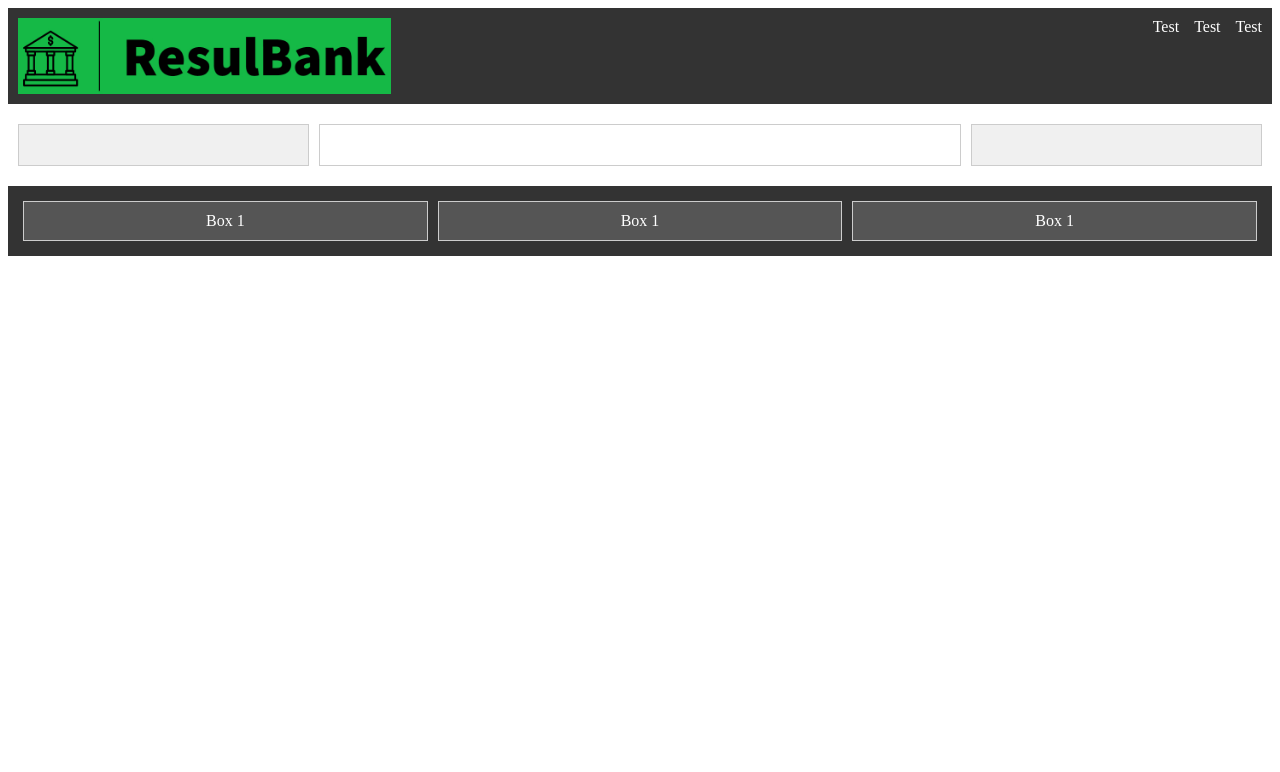
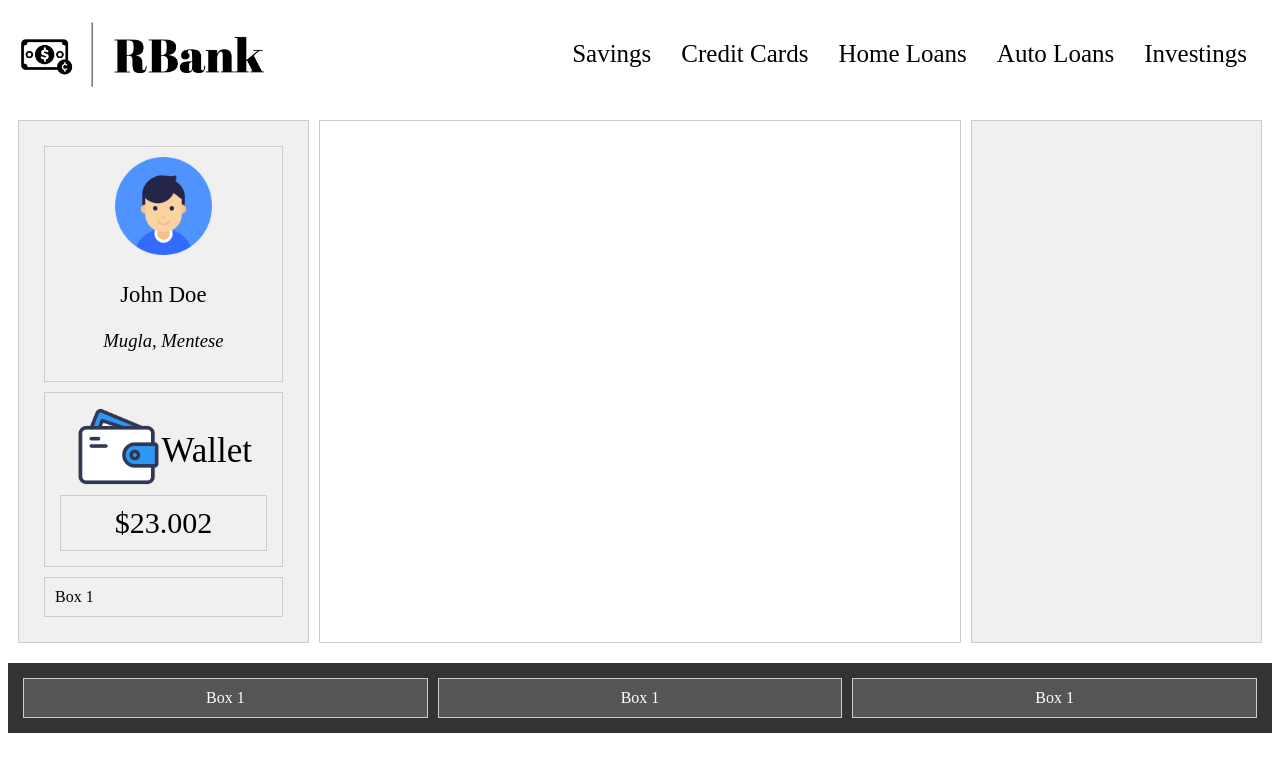
Before and after one commit to rbozburun/WebDevelopmentProject, a plain HTML site: page index.html in a window 1280 px wide. Drawn offline with Linux system fonts and the light colour scheme.

Commit message:
Initial work

```diff
--- a/index.css
+++ b/index.css
@@ -1,13 +1,14 @@
+/* Split right and left contents of header*/
 header {
     display: flex;
-    background-color: #333;
     justify-content: space-between; /* justify-content: space-between; to the header styles to push the logo to the left and the menu to the right. */
     color: #fff;
     padding: 10px;
+
 }
 
 header img {
-    max-width: 30%;
+    max-width: 20%;
     margin-right: 0px;
 }
 
@@ -15,10 +16,24 @@ header img {
     display: flex;
 }
 
-.menu span {
+/* Vertically center align the contents of menu divs */
+.menu-item {
+    margin:auto;
+}
+
+/* Customize clickable menu anchors */
+.menu-item a {
     margin-left: 15px;
-    cursor: pointer;
+    margin-right: 15px;
+    color:black;
+    text-decoration: none;
+    font-size: 25px;
+
 }
+.menu-item a:hover {
+    text-decoration: underline;
+}
+
 
 section {
     display: flex;
@@ -48,6 +63,13 @@ footer {
     text-align: center;
 }
 
+/* Align elements by row direction*/
+.flex-row{
+    display: flex;
+    align-items: center; /* Vertically center the items */
+    justify-content: center; /* Horizontally center the items */
+}
+
 .box {
     width: 30%;
     margin: 0 10px; /* Adjust the margin as needed */
@@ -56,13 +78,55 @@ footer {
     box-sizing: border-box; /* Include padding and border in box size */
 }
 
-.flex-container {
+/* Align elements by column direction*/
+.flex-column {
     display: flex;
+    flex-direction: column;
 }
 
 .flex-item {
-    flex: 1; /* This property determines how a flex item grows or shrinks to fill the available space. */
+    align-items: center;
+    flex: 1;
     padding: 10px;
     border: 1px solid #ccc;
     margin: 5px;
 }
+
+#persona {
+    width: 45%;
+}
+
+#persona-text {
+    font-size: 17pt;
+}
+
+#persona-substation {
+    font-size: 14pt;
+    font-style: italic;
+    margin-top:1px;
+}
+
+/* Horizontally center align contents of sidebar box */
+.sidebar-box{
+    text-align: center;
+}
+
+#balance-logo{
+    width: 40%;
+}
+#balance-text{
+    font-size: 35px;
+    display:inline-block;
+    margin-top: 10px;
+}
+
+#balance{
+    text-align: center;
+    font-size: 30px;
+}
+
+.vertical-center-flex{
+    display:flex;
+    align-items: center; /* Vertically center the items */
+    justify-content: center; /* Horizontally center the items */
+}
--- a/index.html
+++ b/index.html
@@ -4,24 +4,41 @@
         <meta charset="UTF-8">
         <meta name="viewport" content="width=device-width, initial-scale=1.0">
         <link rel="stylesheet" href="./index.css">
+        <link rel="stylesheet" href="http://maxcdn.bootstrapcdn.com/font-awesome/latest/css/font-awesome.min.css">
         <title>ResulBank</title>
     </head>
     <body>
         <!-- HEADER  SECTION -->
         <header>
-                <img id="logo" src="./img/logo.png" alt="Resul Bank Logo">
+                <img id="logo" src="./img/logo_black.png" alt="Resul Bank Logo">
                 <div class="menu">
-                    <span>Test</span>
-                    <span>Test</span>
-                    <span>Test</span>
+                    <div class="menu-item"><a href="#">Savings</a></div>
+                    <div class="menu-item"><a href="#">Credit Cards</a></div>
+                    <div class="menu-item"><a href="#">Home Loans</a></div>
+                    <div class="menu-item"><a href="#">Auto Loans</a></div>
+                    <div class="menu-item"><a href="#">Investings</a></div>
                 </div>
 
         </header>
 
         <!-- MAIN SECTION -->
         <section>
-            <div class="sidebar">
-                <!-- Left Sidebar Content -->
+            <!-- Left Sidebar Content -->
+            <div class="sidebar flex-column">
+                <div class="flex-item sidebar-box">
+                    <img id="persona" src="./img/persona.png" alt="Profile photo">
+                    <p id="persona-text">John Doe</p>
+                    <p id="persona-substation">Mugla, Mentese</p>
+                </div>
+                <div class="flex-item">
+                    <div class="vertical-center-flex">
+                        <img id="balance-logo" src="./img/wallet.png" alt="Wallet">
+                        <div id="balance-text">Wallet</div>
+                    </div>
+
+                    <div class="flex-item" id="balance">$23.002</div>
+                </div>
+                <div class="flex-item transfers">Box 1</div>
             </div>
 
             <div class="content">
@@ -38,7 +55,7 @@
 
         <!-- FOOTER SECTION -->
         <footer>
-            <div class="flex-container">
+            <div class="flex-row">
                 <div class="box flex-item">Box 1</div>
                 <div class="box flex-item">Box 1</div>
                 <div class="box flex-item">Box 1</div>
```
Also changed, not shown: img/RBank-logos.jpeg (added), img/logo.png (deleted), img/logo_black.png (added), img/logo_white.png (added), img/persona.png (added), img/wallet.png (added).
